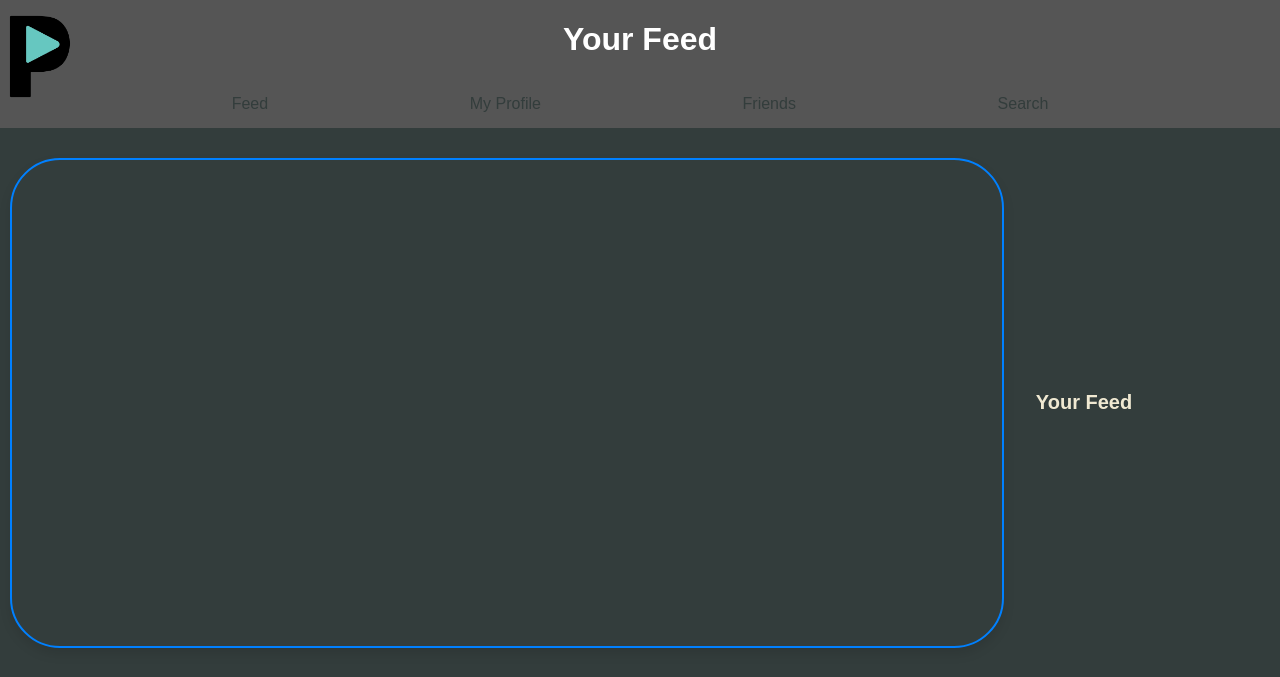
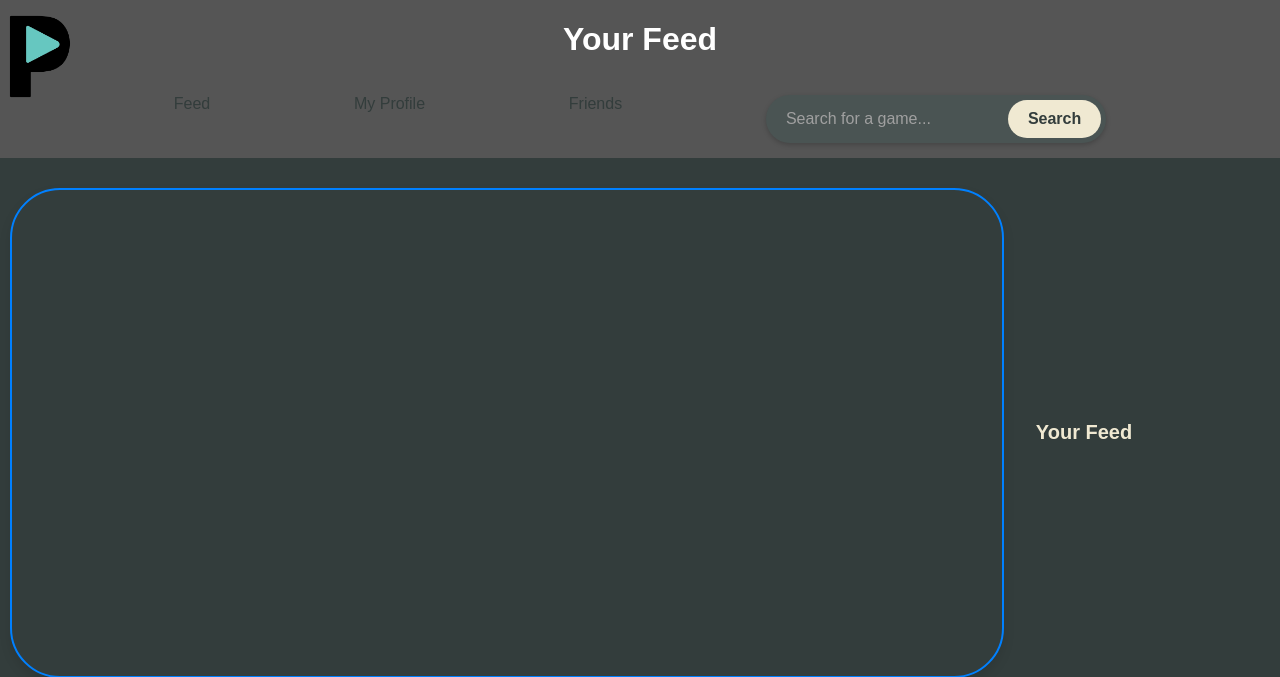
Before and after one commit to bipgoppa/game_review_platform, a Django app: template game_review_platform/feed/templates/feed/home.html in a window 1280 px wide. Shown: the top 677 px of the page. Run offline with Django 5.2, Linux system fonts and the light colour scheme; the template is opened without the code that fills it, so the values that code supplies are empty.

Commit message:
restoring search capability

```diff
--- a/game_review_platform/IGDReviews/views.py
+++ b/game_review_platform/IGDReviews/views.py
@@ -65,7 +65,7 @@ def create_review_view(request, game_id):
             #saves a copy of the review to our database
             new_review.save()
             #spits you out at home
-            return redirect('/home')
+            return redirect('/feed')
     else:
         #if the user is not submitting a form, display a blank form
         review_form = ReviewForm()
--- a/game_review_platform/feed/templates/feed/home.html
+++ b/game_review_platform/feed/templates/feed/home.html
@@ -16,7 +16,7 @@
 <a href="/feed/" class="nav-item">Feed</a>
 <a href="/My-Profile/" class="nav-item">My Profile</a>
 <a href="/Friends/" class="nav-item">Friends</a>
-<a href="/Search/" class="nav-item">Search</a>
+{%include 'reviews/search_results.html'%}
 </nav>
 
 <div class="top-rectangle"></div>
@@ -28,9 +28,11 @@
     <div id="reviewBox" contenteditable="true">
 </div>
     <div class="label-text">Your Feed</div>
-
-    <!-- review content -->
-
+     <div class="horizontal-scroll-container">
+    {% for x in myReviews %}
+        {% include "reviews/review_card.html" with review=x %}
+    {% endfor %}
+</div>
 
 </div>
 <div id="reviewBox2"></div>
```
